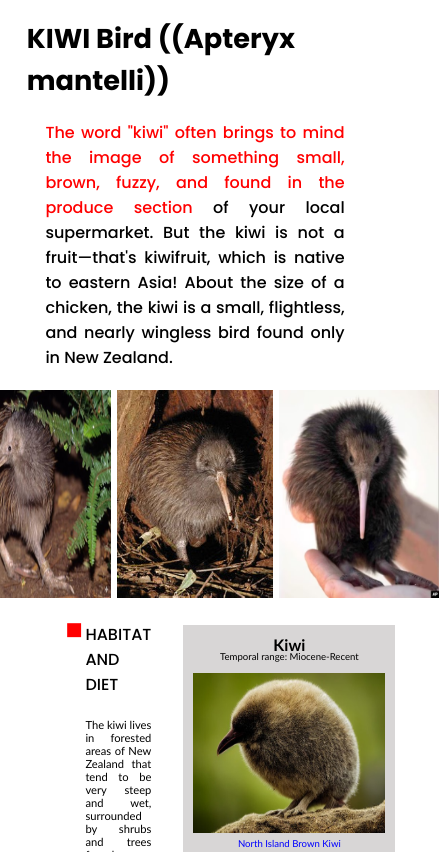
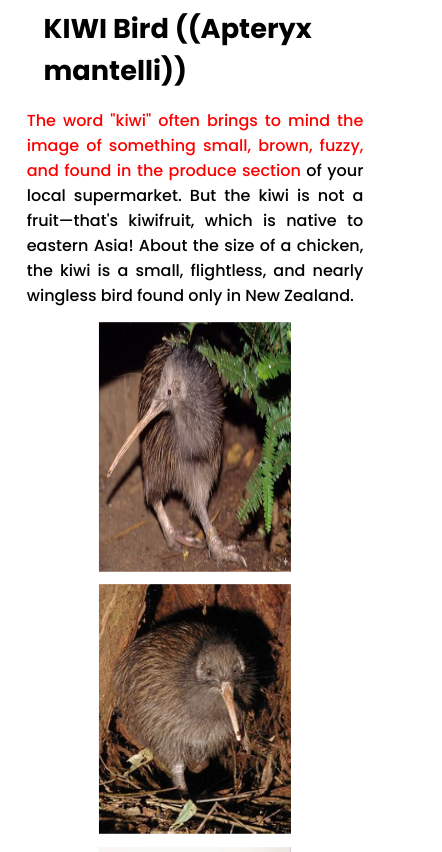
Before and after one commit to ndDevCode/icet-web-project-1, a plain HTML site: page index.html in a window 390 px wide. Shown: the top 852 px of the page, 442 px wide, since content can reach past the window. Drawn offline with Linux system fonts and the light colour scheme.

Commit message:
Responsive Design for all Screen Sizes

```diff
--- a/index.html
+++ b/index.html
@@ -9,11 +9,11 @@
 </head>
 
 <body>
-    <header>
-        <h1 id="header-title">KIWI Bird ((Apteryx mantelli))</h1>
-    </header>
+
     <div class="container-main">
-
+        <header>
+            <h1 id="header-title">KIWI Bird ((Apteryx mantelli))</h1>
+        </header>
 
         <main>
             <p id="introduction-p">
--- a/style.css
+++ b/style.css
@@ -6,6 +6,7 @@
     font-family: 'Poppins', sans-serif;
     font-weight: 700;
     font-size: 1.7rem;
+    margin-left: -3rem;
 }
 
 header {
@@ -23,13 +24,64 @@ header {
 }
 
 .container-main {
-    margin-left: 10%;
-    margin-right: 10%;
+    width: 40%;
+    margin: auto;
+}
+
+@media (max-width:1250px) {
+    .container-main {
+        width: 50%;
+    }
+}
+
+@media (max-width:990px) {
+    .container-main {
+        width: 60%;
+    }
+}
+
+@media (max-width:830px) {
+    .container-main {
+        width: 70%;
+    }
+}
+
+@media (max-width:730px) {
+    .container-main {
+        width: 80%;
+    }
+}
+
+@media (max-width:600px) {
+    .container-main {
+        width: 90%;
+    }
+}
+
+@media (max-width:550px) {
+    .main-img {
+        scale: 1.2;
+        margin-top: 1em;
+    }
+
+    .container-img{
+        flex-direction: column;
+        align-items: center;
+        gap: 2em;
+    }
+
+    #container-middle{
+        flex-direction: column;
+    }
+
+    #header-title{
+        margin: auto;
+    }
 }
 
 .container-img {
     display: flex;
-    justify-content: center;
+    align-items: center;
 }
 
 .main-img {
@@ -95,6 +147,8 @@ li {
     text-align: center;
     padding-bottom: 1rem;
     max-height: 610px;
+    max-width: 230px;
+    align-self: center;
 }
 
 #container-kiwi-info h4 {
```
